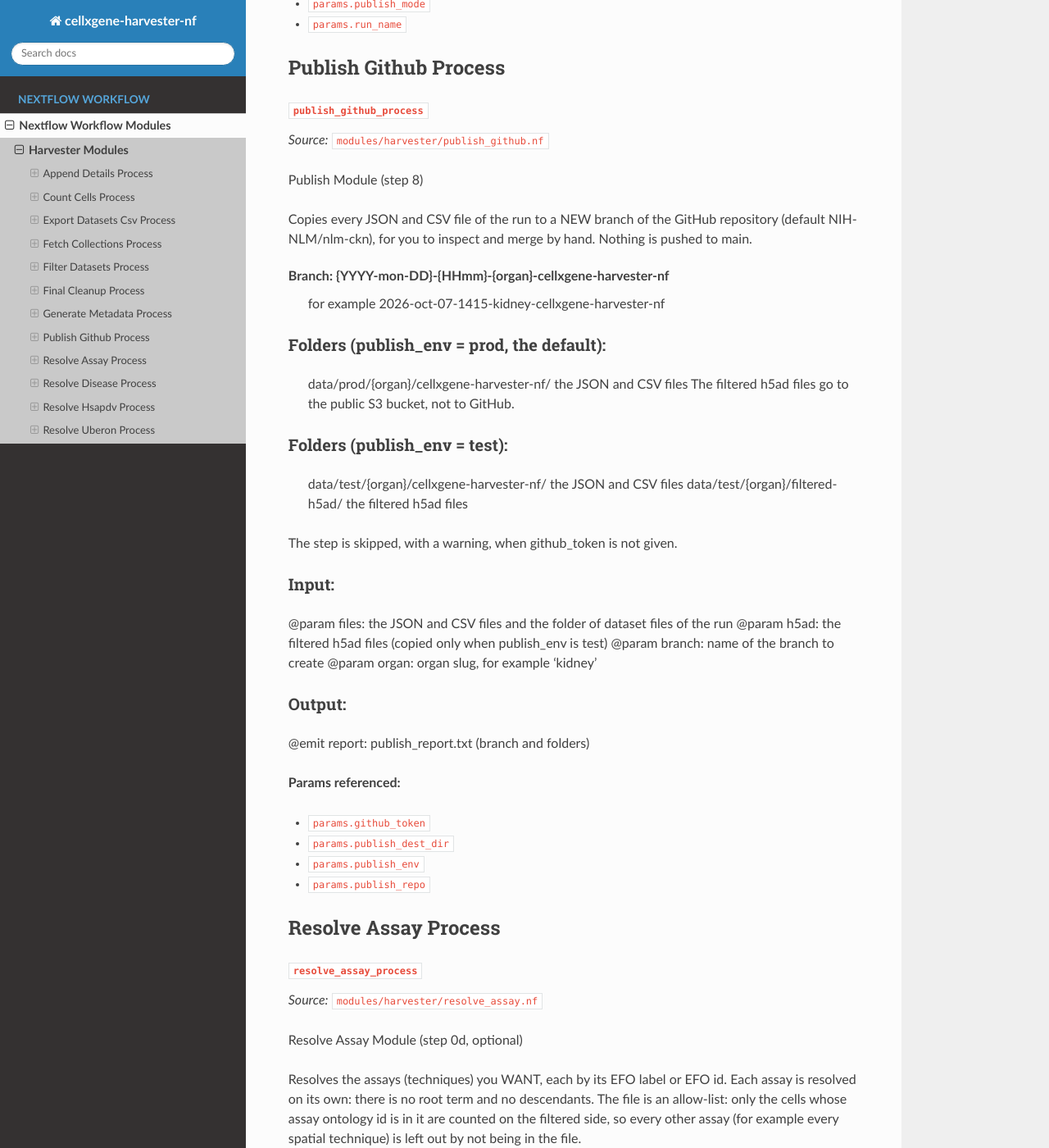
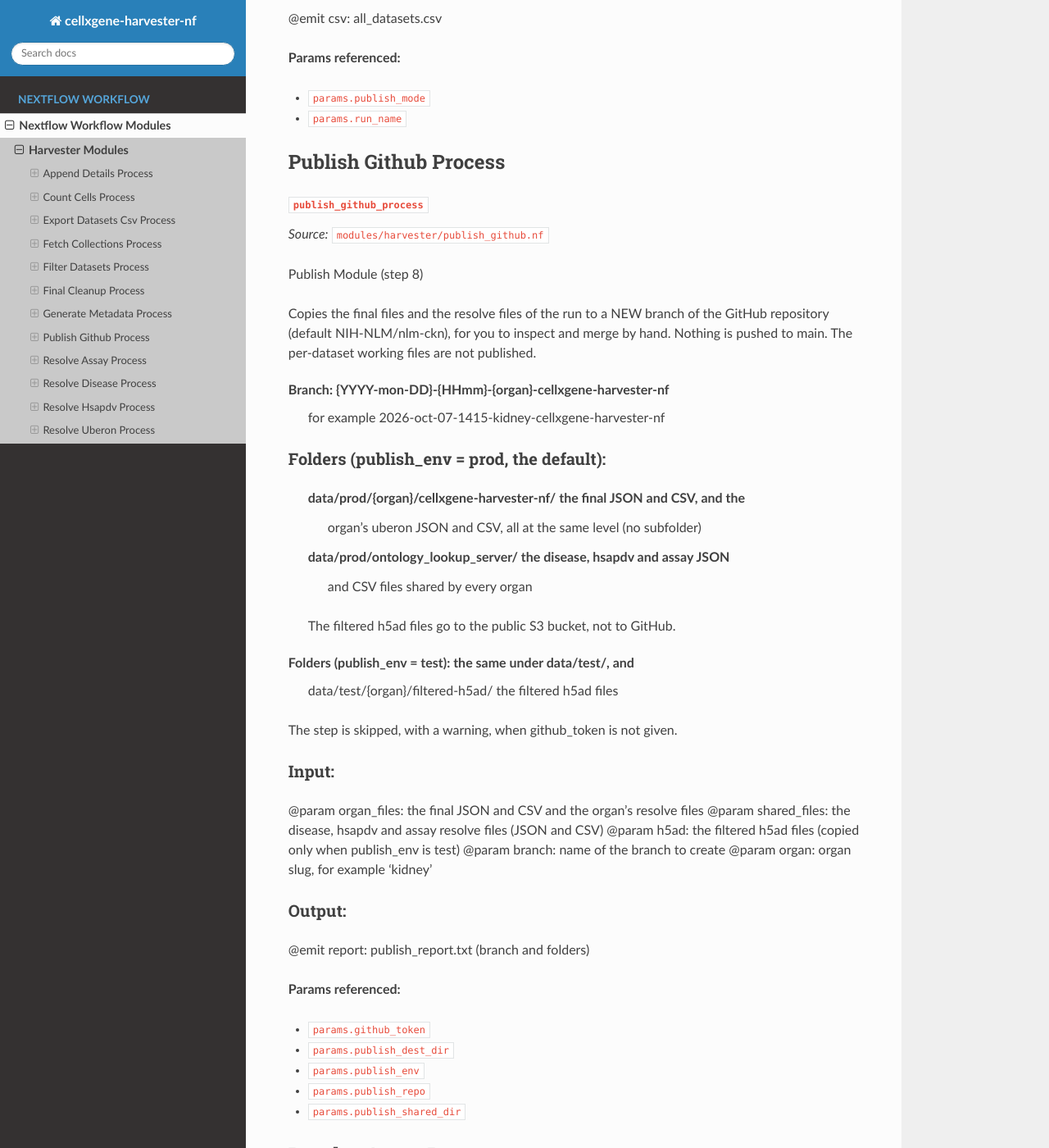
Before and after one commit to NIH-NLM/cellxgene-harvester-nf, a Sphinx documentation site: the page built from docs/source/nextflow/harvester_modules.rst, in a window 1280 px wide and 1400 px high, scrolled down 5077 px. Shown: the whole window at 82% size. Built offline with Sphinx 7.4.7 and the Read the Docs theme 3.1.0, drawn with Linux system fonts in a browser that asks for light colours; some of the changed text lies outside the part shown.

Commit message:
correct and rerun (#13)

```diff
--- a/docs/source/nextflow/harvester_modules.rst
+++ b/docs/source/nextflow/harvester_modules.rst
@@ -110,10 +110,13 @@
 
 *Source:* ``modules/harvester/export_datasets_csv.nf``
 
-Export Datasets CSV Module (step 7)
+Export Final Files Module (step 7)
 
-Writes the CSV that sc-nsforest-qc-nf reads (--datasets_csv): one row for each
-dataset that has cells after filtering. The JSON files stay the full record.
+Writes two files side by side, named alike:
+  {name}_final.csv   read by sc-nsforest-qc-nf (--datasets_csv): one row for each
+                     dataset that has cells after filtering
+  {name}_final.json  one JSON array with the full record of the same datasets,
+                     in the same order
 
 
 Input:
@@ -124,8 +127,9 @@
 
 Output:
 ~~~~~~~
-@emit csv: the datasets CSV
-@emit log: the export log
+@emit csv:  the final CSV
+@emit json: the final JSON, named like the CSV
+@emit log:  the export log
 
 **Params referenced:**
 
@@ -260,9 +264,9 @@
 
 Publish Module (step 8)
 
-Copies every JSON and CSV file of the run to a NEW branch of the GitHub
-repository (default NIH-NLM/nlm-ckn), for you to inspect and merge by hand.
-Nothing is pushed to main.
+Copies the final files and the resolve files of the run to a NEW branch of the
+GitHub repository (default NIH-NLM/nlm-ckn), for you to inspect and merge by
+hand. Nothing is pushed to main. The per-dataset working files are not published.
 
 Branch:  {YYYY-mon-DD}-{HHmm}-{organ}-cellxgene-harvester-nf
          for example 2026-oct-07-1415-kidney-cellxgene-harvester-nf
@@ -270,24 +274,26 @@
 
 Folders (publish_env = prod, the default):
 ~~~~~~~~~~~~~~~~~~~~~~~~~~~~~~~~~~~~~~~~~~
-  data/prod/{organ}/cellxgene-harvester-nf/            the JSON and CSV files
+  data/prod/{organ}/cellxgene-harvester-nf/    the final JSON and CSV, and the
+                                               organ's uberon JSON and CSV, all at
+                                               the same level (no subfolder)
+  data/prod/ontology_lookup_server/            the disease, hsapdv and assay JSON
+                                               and CSV files shared by every organ
   The filtered h5ad files go to the public S3 bucket, not to GitHub.
 
-
-Folders (publish_env = test):
-~~~~~~~~~~~~~~~~~~~~~~~~~~~~~
-  data/test/{organ}/cellxgene-harvester-nf/            the JSON and CSV files
-  data/test/{organ}/filtered-h5ad/                     the filtered h5ad files
+Folders (publish_env = test): the same under data/test/, and
+  data/test/{organ}/filtered-h5ad/             the filtered h5ad files
 
 The step is skipped, with a warning, when github_token is not given.
 
 
 Input:
 ~~~~~~
-@param files:  the JSON and CSV files and the folder of dataset files of the run
-@param h5ad:   the filtered h5ad files (copied only when publish_env is test)
-@param branch: name of the branch to create
-@param organ:  organ slug, for example 'kidney'
+@param organ_files:  the final JSON and CSV and the organ's resolve files
+@param shared_files: the disease, hsapdv and assay resolve files (JSON and CSV)
+@param h5ad:         the filtered h5ad files (copied only when publish_env is test)
+@param branch:       name of the branch to create
+@param organ:        organ slug, for example 'kidney'
 
 
 Output:
@@ -300,6 +306,7 @@
 - ``params.publish_dest_dir``
 - ``params.publish_env``
 - ``params.publish_repo``
+- ``params.publish_shared_dir``
 
 
 Resolve Assay Process
@@ -323,6 +330,10 @@
 when no assay resolves at all. Read the "unresolved" list: a label that did not
 resolve is left out of the counts too.
 
+The file is named for the set of assays, by the assay_name parameter (default
+'published'), not for its first label: a set of 12 assays would otherwise be
+named after one of them.
+
 
 Input:
 ~~~~~~
@@ -332,12 +343,13 @@
 
 Output:
 ~~~~~~~
-@emit json: assay_{first label}.json
-@emit csv:  assay_{first label}.csv
-@emit log:  assay_{first label}.log
+@emit json: assay_{assay_name}.json (default assay_published.json)
+@emit csv:  assay_{assay_name}.csv
+@emit log:  assay_{assay_name}.log
 
 **Params referenced:**
 
+- ``params.assay_name``
 - ``params.publish_mode``
 - ``params.run_name``
 
```
Also changed, not shown: README.md (+16 -5 lines), 7 other files.
